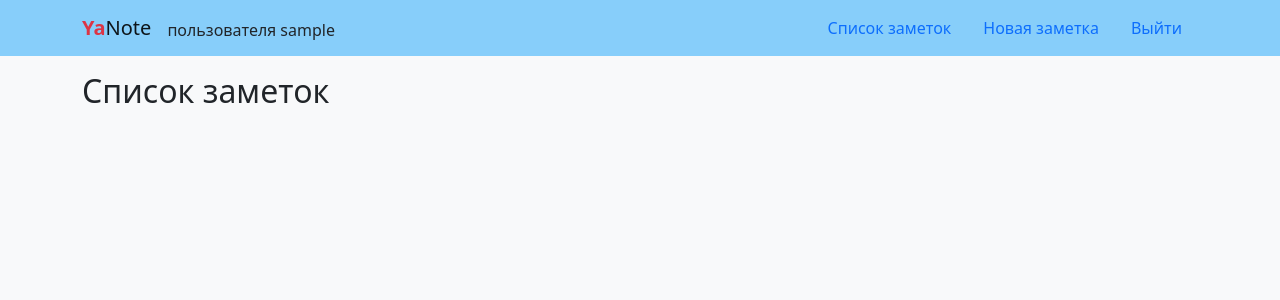
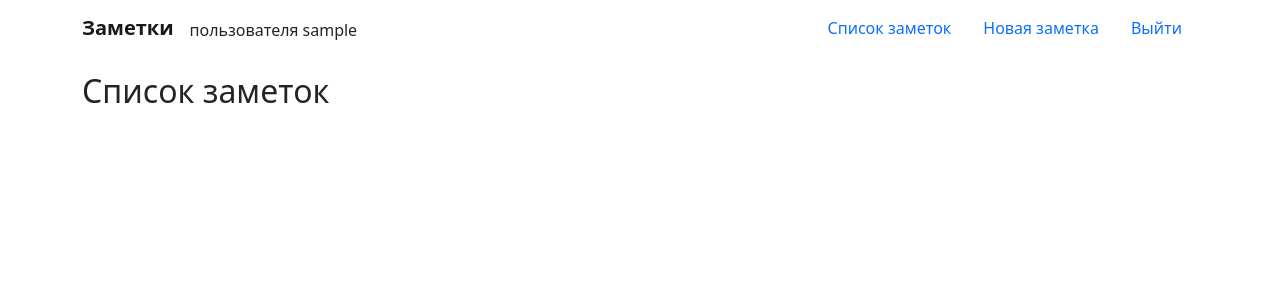
Before and after one commit to EugenySobyanin/notes_academy_exam, a Django app: page /notes/ in a window 1280 px wide. Shown: the top 300 px of the page. Run offline with Django 3.2, Linux system fonts and the light colour scheme; the visitor is signed in with stand-in values (Sample User, id 1); data that the repository does not hold is empty.

Commit message:
Почти готово.

```diff
--- a/top_notes/notes/forms.py
+++ b/top_notes/notes/forms.py
@@ -6,5 +6,6 @@ from .models import Note
 class NoteForm(forms.ModelForm):
     """Форма для создания и обновления заметок."""
 
-    model = Note
-    fields = ('title', 'description')
+    class Meta:
+        model = Note
+        fields = ('title', 'description')
--- a/top_notes/notes/models.py
+++ b/top_notes/notes/models.py
@@ -34,7 +34,7 @@ class Note(models.Model):
     class Meta:
         verbose_name = 'Заметки'
         verbose_name_plural = 'Заметки'
-        ordering = ['-created_at']
+        ordering = ['-updated_at']
 
     def get_absolute_url(self):
         return reverse("notes:detail", kwargs={"pk": self.pk})
--- a/top_notes/notes/urls.py
+++ b/top_notes/notes/urls.py
@@ -8,9 +8,9 @@ app_name = 'notes'
 urlpatterns = [
     path('', views.Home.as_view(), name='home'),
     path('add/', views.NoteCreate.as_view(), name='add'),
-    path('edit/<int:note_id>/', views.NoteUpdate.as_view(), name='edit'),
-    path('note/<int:note_id>/', views.NoteDetail.as_view(), name='detail'),
-    path('delete/<int:note_id>/', views.NoteDelete.as_view(), name='delete'),
+    path('edit/<int:pk>/', views.NoteUpdate.as_view(), name='edit'),
+    path('note/<int:pk>/', views.NoteDetail.as_view(), name='detail'),
+    path('delete/<int:pk>/', views.NoteDelete.as_view(), name='delete'),
     path('notes/', views.NotesList.as_view(), name='list'),
     path('done/', views.NoteSuccess.as_view(), name='success'),
 ]
--- a/top_notes/notes/views.py
+++ b/top_notes/notes/views.py
@@ -19,7 +19,7 @@ class NoteSuccess(LoginRequiredMixin, generic.TemplateView):
 class NoteBase(LoginRequiredMixin):
     """Базовый класс для остальных CBV."""
     model = Note
-    success_url = reverse_lazy('notes:success')
+    success_url = reverse_lazy('notes:list')
 
     def get_queryset(self):
         """Пользователь может работать только со своими заметками."""
--- a/top_notes/templates/base.html
+++ b/top_notes/templates/base.html
@@ -1,15 +1,19 @@
+{% load static %}
 <!DOCTYPE html>
 <html>
   <head>
+    <link rel="preconnect" href="https://fonts.googleapis.com">
+    <link rel="preconnect" href="https://fonts.gstatic.com" crossorigin>
+    <link href="https://fonts.googleapis.com/css2?family=Montserrat:wght@700&family=Playfair+Display:wght@700&family=Raleway:wght@600&family=Poppins:wght@600&display=swap" rel="stylesheet">
     <link rel="stylesheet"
       href="https://cdn.jsdelivr.net/npm/bootstrap@5.0.1/dist/css/bootstrap.min.css"
-      rel="stylesheet"
       integrity="sha384-+0n0xVW2eSR5OomGNYDnhzAbDsOXxcvSN1TPprVMTNDbiYZCxYbOOl7+AMvyTG2x"
       crossorigin="anonymous">
+    <link rel="stylesheet" href="{% static 'css/styles.css' %}">
   </head>
-  <body class="bg-light">
+  <body class="main-body regular-text">
     {% include "includes/header.html" %}
-    <div class="container mt-3">
+    <div class="container mt-3 main-block">
       {% block content %}
       {% endblock %}
     </div>
--- a/top_notes/templates/includes/header.html
+++ b/top_notes/templates/includes/header.html
@@ -1,8 +1,9 @@
+
 <header>
-  <nav class="navbar navbar-light" style="background-color: lightskyblue">
-    <div class="container">
+  <nav class="navbar navbar-light navigation">
+    <div class="container nav-padding">
       <a class="navbar-brand" href="{% url 'notes:home' %}">
-        <span class="text-danger"><b>Ya</b></span>Note
+        <span class="title"><b>Заметки</b></span>
       </a>
       {% if user.is_authenticated %}
           <div class="nav-item align-self-center mt-1">
@@ -13,20 +14,20 @@
       <ul class="nav nav-pills">
         {% if user.is_authenticated %}
           <li class="nav-item">
-            <a class="nav-link" href="{% url 'notes:list' %}">Список заметок</a>
+            <a class="nav-link my-link {% if request.resolver_match.url_name == 'list' %}activel{% endif %}" href="{% url 'notes:list' %}">Список заметок</a>
           </li>
           <li class="nav-item">
-            <a class="nav-link" href="{% url 'notes:add' %}">Новая заметка</a>
+            <a class="nav-link my-link {% if request.resolver_match.url_name == 'add' %}activel{% endif %}" href="{% url 'notes:add' %}">Новая заметка</a>
           </li>
           <li class="nav-item">
-            <a class="nav-link" href="{% url 'users:logout' %}">Выйти</a>
+            <a class="nav-link my-link {% if request.resolver_match.url_name == 'logout' %}activel{% endif %}" href="{% url 'users:logout' %}">Выйти</a>
           </li>
         {% else %}
           <li class="nav-item">
-            <a class="nav-link" href="{% url 'users:login' %}">Войти</a>
+            <a class="nav-link my-link {% if request.resolver_match.url_name == 'login' %}activel{% endif %}" href="{% url 'users:login' %}">Войти</a>
           </li>
           <li class="nav-item">
-            <a class="nav-link" href="{% url 'users:signup' %}">Регистрация</a>
+            <a class="nav-link my-link {% if request.resolver_match.url_name == 'signup' %}activel{% endif %}" href="{% url 'users:signup' %}">Регистрация</a>
           </li>
         {% endif %}
       </ul>
--- a/top_notes/templates/notes/home.html
+++ b/top_notes/templates/notes/home.html
@@ -2,6 +2,6 @@
 {% block content %}
   <h2>О проекте</h2>
   <p>
-    Проект YaNote поможет вам не забыть о самом важном!
+    Проект Заметки поможет вам не забыть о самом важном!
   </p>
 {% endblock content %}
--- a/top_notes/templates/notes/list.html
+++ b/top_notes/templates/notes/list.html
@@ -4,8 +4,7 @@
   <ul>
     {% for note in object_list %}
       <li>
-        {{ note.id }}:
-        <a href="{% url 'notes:detail' note.slug %}"> {{ note.title }}</a>
+        <a class="my-link" href="{% url 'notes:detail' note.pk %}"> {{ note.title }}</a>
       </li>
     {% endfor %}
   </ul>
--- a/top_notes/top_notes/urls.py
+++ b/top_notes/top_notes/urls.py
@@ -1,7 +1,38 @@
 from django.contrib import admin
+from django.contrib.auth import views as auth_views
 from django.urls import include, path
+from django.views.generic import CreateView
+
+from users.forms import CustomUserCreationForm
+
 
 urlpatterns = [
     path('', include('notes.urls')),
     path('admin/', admin.site.urls),
 ]
+
+auth_urls = ([
+    path(
+        'login/',
+        auth_views.LoginView.as_view(),
+        name='login',
+    ),
+    path(
+        'logout/',
+        auth_views.LogoutView.as_view(
+            template_name='registration/logout.html'
+        ),
+        name='logout',
+    ),
+    path(
+        'signup/',
+        CreateView.as_view(
+            form_class=CustomUserCreationForm,
+            success_url='/',
+            template_name='registration/signup.html',
+        ),
+        name='signup'
+    ),
+], 'users')
+
+urlpatterns += [path('auth/', include(auth_urls))]
```
Also changed, not shown: top_notes/templates/notes/detail.html (+6 -5 lines), top_notes/templates/notes/success.html (deleted, +0 -12 lines), top_notes/top_notes/settings.py (+18 -2 lines), top_notes/users/forms.py (added, +10 -0 lines).
